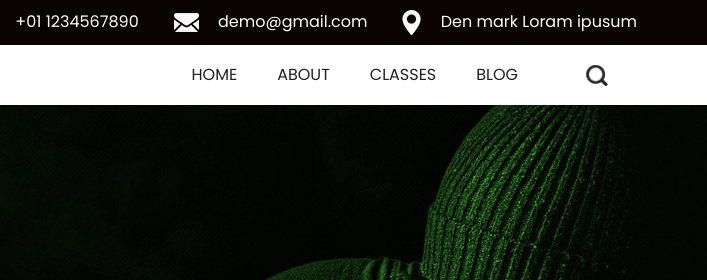
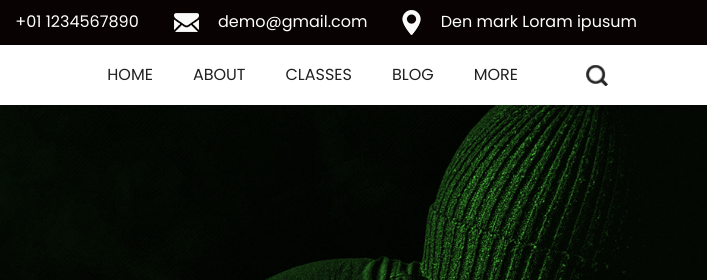
Before and after one commit to TejRamSharma/testryr, a plain HTML site: page index.html in a window 1280 px wide. Shown: the top 280 px of the page, 573-1280 px from the left. Drawn offline with nearby package versions, Linux system fonts and the light colour scheme; some packages are replaced by stand-ins of ours; a web font is replaced by a local one.

Commit message:
aded more menu button to manu bar

```diff
--- a/index.html
+++ b/index.html
@@ -82,6 +82,9 @@
                       </li>
                       <li class="nav-item">
                         <a class="nav-link" href="blog.html">Blog</a>
+                      </li>
+                      <li class="nav-item">
+                        <a class="nav-link" href="Others.html">More</a>
                       </li>
                     </ul>
                     <form class="form-inline">
```
